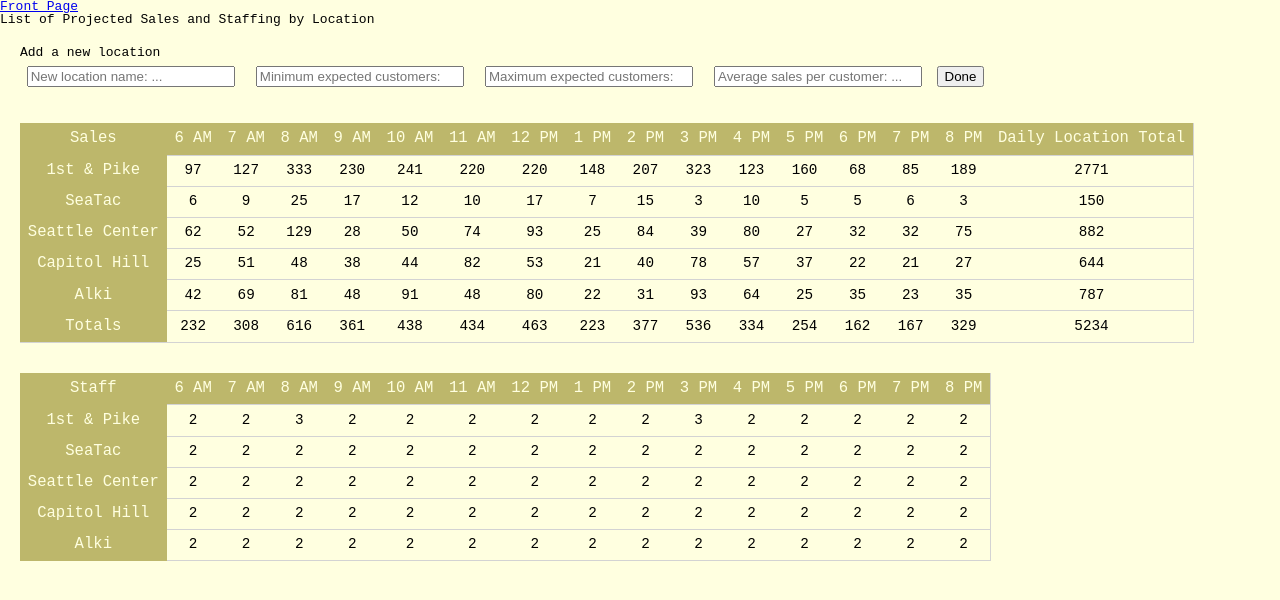
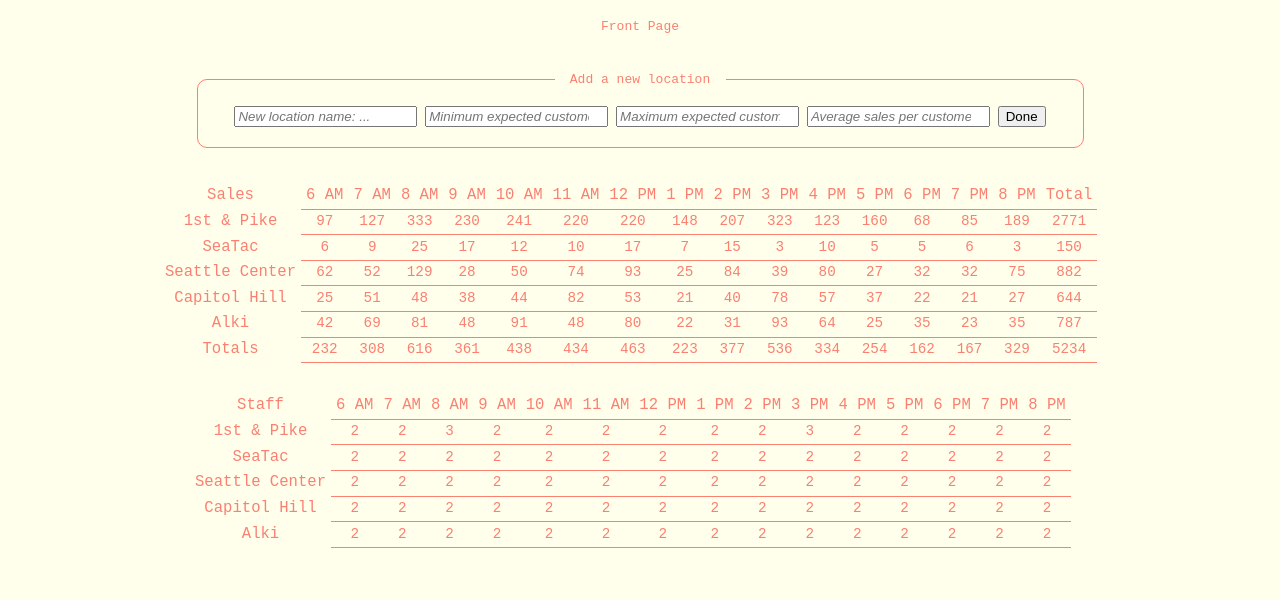
Before and after one commit to HiEricHere/cookie-stand, a plain HTML site: page sales.html in a window 1280 px wide. Drawn offline with Linux system fonts and the light colour scheme.

Commit message:
gave some the page some CSS lovin, minor cleaning on javascript code, updated readme

```diff
--- a/js/app.js
+++ b/js/app.js
@@ -40,9 +40,9 @@ var calcStaff = function ( customers ) {
 
 //function takes the new element needed, content to add, and the parent node that it will be appended to and adds the element
 function addElement ( newElement, content, parentNode ) {
-  var tempElement = document.createElement( newElement);
+  var tempElement = document.createElement( newElement );
   tempElement.textContent = content;
-  parentNode.appendChild(tempElement);
+  parentNode.appendChild( tempElement );
 }
 
 //create thead of given table
@@ -54,8 +54,9 @@ var theadCreate = function ( table ) {
   for ( var i = 0; i < arrayTime.length; i++ ){
     addElement( 'th', arrayTime[i][0], trElement );
   }
+  //Specific instructions for the Sales table - also add a Total header at the end of the row
   if ( table === 'Sales' ) {
-    addElement( 'th', 'Daily Location Total', trElement );
+    addElement( 'th', 'Total', trElement );
   }
   theadElement.appendChild(trElement);
   tableDataElement.appendChild(theadElement);
@@ -68,7 +69,7 @@ var tfootCreate = function () {
   var tfootElement = document.createElement( 'tfoot' );
   var trElement = document.createElement( 'tr' );
   addElement( 'th', 'Totals', trElement );
-  //loops through time array and location array and picks the soldByHour at of each location for each hour and adds to allTotal and hourTotal
+  //loops through time array and location array and picks the soldByHour at each location for each hour and adds to allTotal and hourTotal. Appends hourTotal for each hour.
   for ( var i = 0; i < arrayTime.length; i++ ){
     var hourTotal = 0;
     for ( var n = 0; n < arrayLocation.length; n++ ){
@@ -97,6 +98,7 @@ function Place ( name, min, max, avg ) {
 
 Place.prototype = {
 
+  //Takes a table ID argument (Sales or Staff) and creates a row for a location in the requested table.
   trStoreCreate : function ( table ) {
     var tableDataElement = document.getElementById( table );
     var trElement = document.createElement('tr');
@@ -140,7 +142,7 @@ form.addEventListener('submit', function( event ){
   arrayLocation[arrayLocation.length-1].trStoreCreate( 'Sales' );
   arrayLocation[arrayLocation.length-1].trStoreCreate( 'Staff' );
 
-  //Deletes the old footer and recalcs a new one
+  //Deletes the old footer, recalcs and appends a new one
   var tableDataElement = document.getElementById( 'Sales' );
   tableDataElement.deleteRow(-1);
   tfootCreate();
--- a/sales.html
+++ b/sales.html
@@ -7,8 +7,9 @@
     </head>
     <body>
         <header>
-            <a href = "index.html">Front Page</a>
-            <h1>List of Projected Sales and Staffing by Location</h1>
+            <nav>
+                <a href = "index.html">Front Page</a>
+            </nav>
         </header>
         <main>
             <form id="formAddNew">
@@ -21,16 +22,17 @@
                     <button id="button">Done</button>
                 </fieldset>
             </form>
-            <div class="table">
+            <div class="table" id="salesDiv">
                 <table id="Sales">
                 </table>
             </div>
-            <div class="table">
+            <div class="table" id="staffDiv">
                 <table id="Staff">
                 </table>
             </div>
         </main>
         <footer>
+
         </footer>
         <script src="./js/app.js"></script>
     </body>
--- a/styles/styles.css
+++ b/styles/styles.css
@@ -1,55 +1,97 @@
 body {
-  background-color : lightyellow;
-  font-family: monospace;
+  text-align : center;
+  background-color : rgb(255, 255, 236);
+  font-family : monospace;
+}
+
+nav {
+  color : salmon;
+  font-family : monospace;
+  margin : 20px;
+  text-align : center;
+}
+
+figcaption {
+  margin : 10px;
+  padding : 10px;
+}
+
+nav > a {
+  border-radius: 5px;
+  color : salmon;
+  text-decoration : none;
+  padding : 5px;
+  margin : 5px;
+}
+
+a:hover {
+  background-color : salmon;
+  color : lightgoldenrodyellow;
 }
 
 .table {
-  background: lightyellow;
-  margin : 10px;
+  margin : 10px auto 10px auto;
   padding : 10px;
   overflow : auto;
+  text-align : center;
+}
+
+#salesDiv.table {
+  width : 960px;
+}
+
+#staffDiv.table{
+  width : 900px;
 }
 
 form {
-  margin: 10px;
-  padding: 10px;
+  text-align: center;
+  margin : 10px auto 10px auto;
+  padding : 10px;
+  width : 950px;
+}
+
+fieldset {
+  border : 1px solid salmon;
+  border-radius : 10px;
+  margin : 5px auto 5px auto;
+  padding : 10px;
+  padding-bottom : 20px;
+  width : 865px;
+}
+
+legend {
+  border-radius : 7px;
+  color : salmon;
+  margin : 5px auto 5px auto;
+  padding : 5px;
+  width : 161px;
 }
 
 input {
-  margin: 0.5em;
-  width: 200px;
+  font-style: italic;
+  width: 175px;
+}
+
+tr {
+  color : salmon;
+}
+
+tr:hover {
+  background-color : salmon;
+  color : lightgoldenrodyellow;
 }
 
 th {
-  background: darkkhaki;
-  padding : 0.5em;
-  margin : 0.5em;
-  text-align: center;
-  color: lightyellow;
-  font-family: monospace;
-  font-size: 1.2em;
+  font-size : 1.2em;
+  padding : 5px;
 }
 
 td {
- background: lightyellow;
- text-align: center;
- font-family: monospace;
- font-size: 1.1em;
+  font-size : 1.1em;
 }
 
 tr > td {
-  border-top: 0.5px solid lightgrey;
-  border-bottom: 0.5px solid lightgrey;
+  border-top : 0.5px solid salmon;
+  border-bottom:  0.5px solid salmon;
 }
-
-tr > td:last-child, th:last-child {
-  border-right: 0.5px solid lightgrey;
-}
-
-#Staff > tr:last-child > th:first-child {
-  border-bottom: 0.5px solid lightgrey;
-}
-
-tfoot > tr > th:first-child {
-  border-bottom: 0.5px solid lightgrey;
-}
```
Also changed, not shown: index.html (+10 -4 lines), 1 other file.
